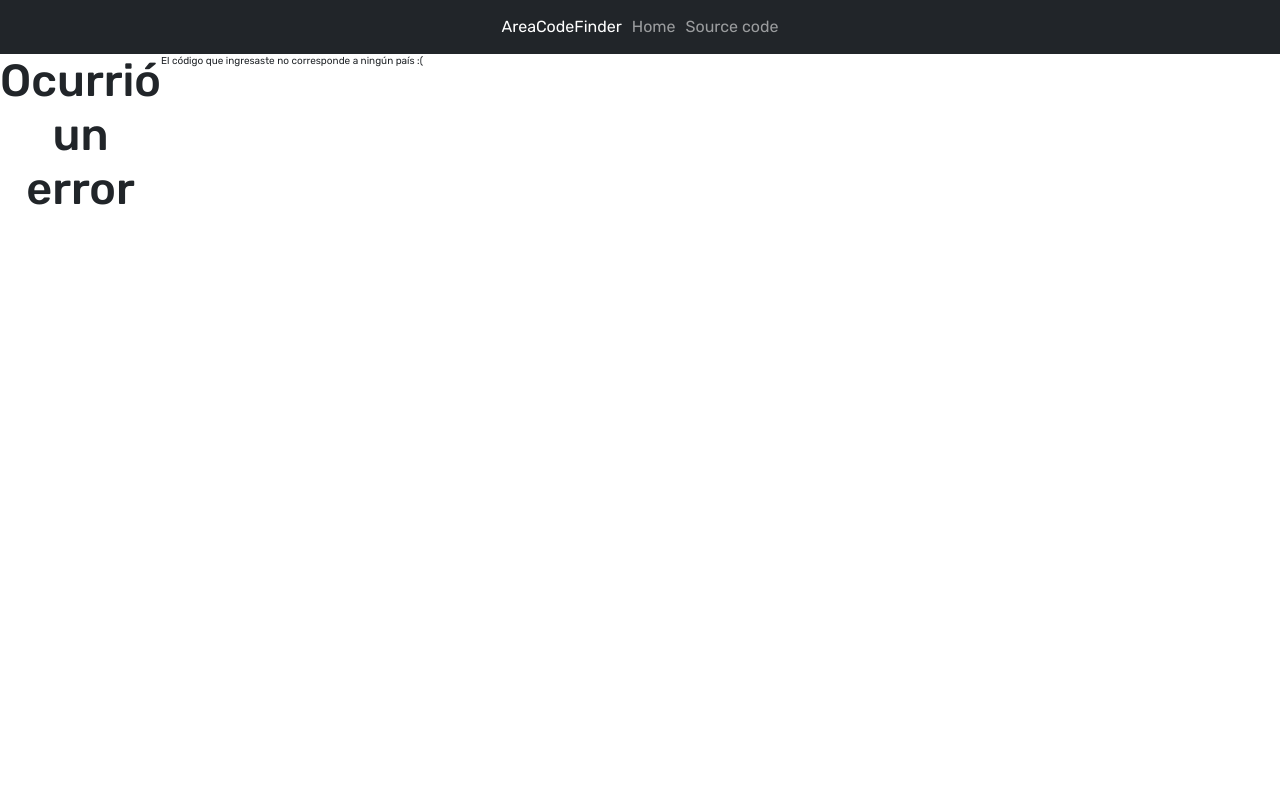
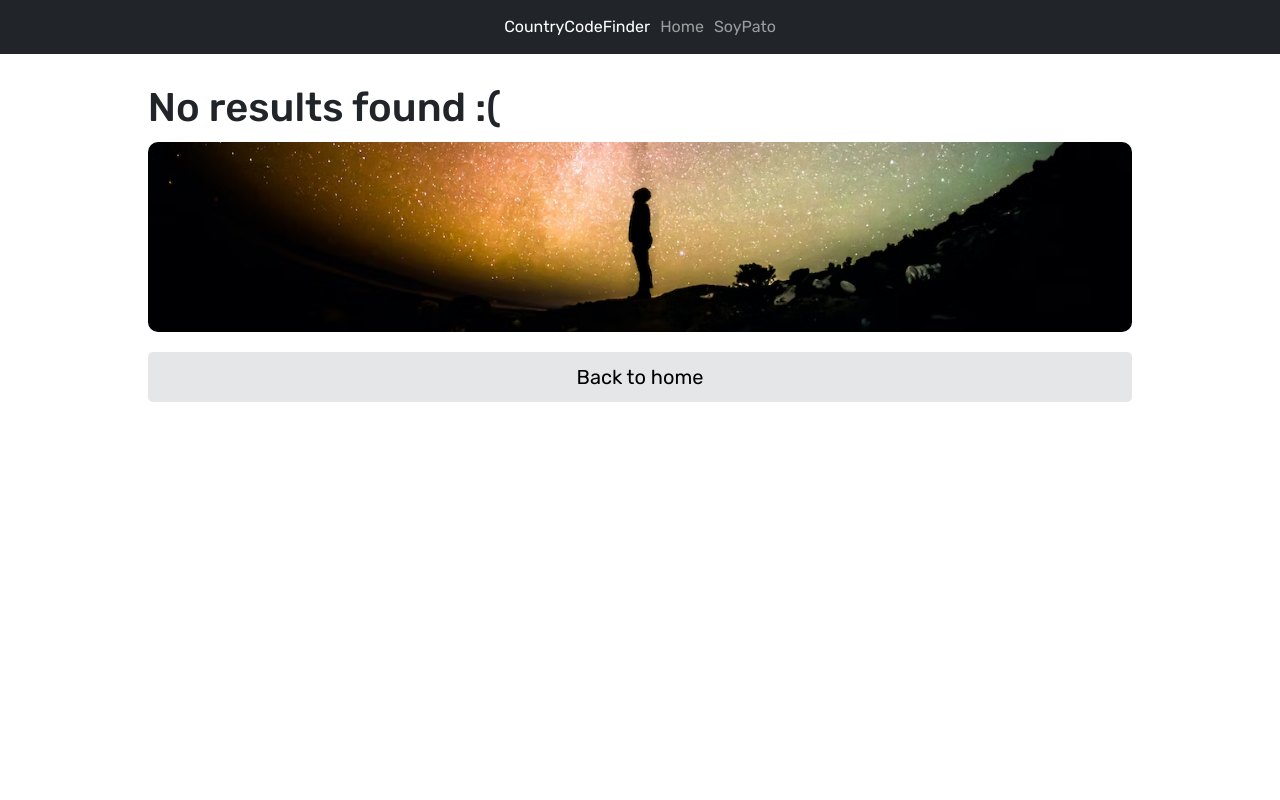
Before and after one commit to soypato/AreaCodeFinder, a Flask app: template templates/error.html in a window 1280 px wide. Run offline with Flask 2, Linux system fonts and the light colour scheme; the template is opened without the code that fills it, so the values that code supplies are empty.

Commit message:
add error.html

```diff
--- a/app.py
+++ b/app.py
@@ -13,10 +13,13 @@
         return render_template("index.html")
     if request.method == "POST":
         area_data_form = request.form.get("area_data_form")
+        if not area_data_form or area_data_form == 0:
+            message = "Please enter a valid area code."
+            return render_template("error.html", message=message)
         try:
             db_custom_instruction = cursor.execute("SELECT country FROM 'codes' WHERE code = ?", (area_data_form,)).fetchall()
             db_row_country = db_custom_instruction[0][0]
-            last_number = db_row_country
             return render_template("results.html", area_data_form=area_data_form, db_row_country=db_row_country)
         except IndexError as e:
-            return render_template("error.html")
+            message = "The code you entered does not correspond to any country."
+            return render_template("error.html",message=message)
--- a/static/css/mobile.css
+++ b/static/css/mobile.css
@@ -13,20 +13,38 @@
     font-size: 1.6rem;
     padding: 1rem 0;
 }
-body{
-}
+
 main{
     display: grid;
     grid-template-columns: .3fr 2fr .3fr;
 }
 .main-div-grid{
-    grid-area: 1 / 2;
+    grid-column-start: 2;
     margin-top: 2rem;
+}
+h1,h2{
+    margin-bottom: 2rem;
 }
 h1{
     font-size: 4.5rem;
-    margin-bottom: 2rem;
     text-align: center;
+}
+h2, .country_results{
+    font-size: 4rem;
+    margin-top: 1rem;
+    margin-bottom: 1rem;
+}
+.country_results{
+    text-align: center;
+}
+p{
+    font-size: 1.7rem;
+}
+a, a:hover{
+    text-decoration: none;
+}
+img{
+    max-width: 100%;
 }
 .description{
     font-size: 2rem;
@@ -43,7 +61,8 @@
     font-weight: 500;
     text-align: center;
     padding: 1rem;
-    border-radius: .5rem;
+    border-top-left-radius: .5rem;
+    border-bottom-left-radius: .5rem;
     border-style: none;
     font-size: 2.3rem;
     appearance: none;
@@ -57,9 +76,41 @@
     text-align: center;
 }
 #user_sender_code_country{
+    width: 30%;
+    border: none;
+    border-top-right-radius: .5rem;
+    border-bottom-right-radius: .5rem;
+
+}
+.user_form_code_country{
+    display: flex;
+}
+
+#world-img{
+    padding: 3rem;
     width: 100%;
-    margin-top: 1rem;
-    border-radius: 1rem;
-    border: none;
-    height: 2.4rem;
 }
+footer{
+    width: 100%;
+    background-color: #212529;
+}
+footer > p, footer > p > a{
+    color: #fff;
+    margin: none;
+}
+.a-button-default-style{
+    width: 100%;
+    background-color: #e5e6e7;
+    color: #000;
+    font-size: 2rem;
+    padding: 1rem;
+    border-radius: .5rem;
+}
+.a-button-default-style:hover{
+    color: #000;
+}
+.center{
+    display: block;
+    margin: auto;
+    text-align: center;
+}
--- a/templates/error.html
+++ b/templates/error.html
@@ -1,6 +1,10 @@
 {% extends "layout.html" %}
 
 {% block body %}
- <h1>Ocurrió un error</h1>
- <p>El código que ingresaste no corresponde a ningún país :(</p>
+<article class="main-div-grid">
+    <h2>No results found :(</h2>
+    <p>{{ message }}</p>
+    <img class="banner-img" src="static/img/photo-1444703686981-a3abbc4d4fe3.webp">
+    <a class="a-button-default-style center" href="/">Back to home</a>
+</article>
 {% endblock %}
--- a/templates/layout.html
+++ b/templates/layout.html
@@ -1,7 +1,7 @@
 <html lang="en">
     <head>
         <meta charset="UTF-8">
-        <title>AreaCodeFinder</title>
+        <title>CountryCodeFinder</title>
         <link href="https://cdn.jsdelivr.net/npm/bootstrap@5.2.3/dist/css/bootstrap.min.css" rel="stylesheet" integrity="sha384-rbsA2VBKQhggwzxH7pPCaAqO46MgnOM80zW1RWuH61DGLwZJEdK2Kadq2F9CUG65" crossorigin="anonymous">
         <link rel="stylesheet" href="static/css/mobile.css">
         <link rel="preconnect" href="https://fonts.googleapis.com">
@@ -19,13 +19,13 @@
                   <div class="collapse navbar-collapse justify-content-md-center" id="navbarsExample08">
                     <ul class="navbar-nav">
                       <li class="nav-item">
-                        <a class="nav-link active" aria-current="page" href="/">AreaCodeFinder</a>
+                        <a class="nav-link active" aria-current="page" href="">CountryCodeFinder</a>
                       </li>
                       <li class="nav-item">
                         <a class="nav-link" href="/">Home</a>
                       </li>
                       <li class="nav-item">
-                        <a class="nav-link">Source code</a>
+                        <a class="nav-link" href="https://github.com/soypato/CountyCodeFinder">SoyPato</a>
                       </li>
                     </ul>
                   </div>
@@ -38,6 +38,5 @@
         </main>
         <script src="https://cdn.jsdelivr.net/npm/bootstrap@5.2.3/dist/js/bootstrap.bundle.min.js" integrity="sha384-kenU1KFdBIe4zVF0s0G1M5b4hcpxyD9F7jL+jjXkk+Q2h455rYXK/7HAuoJl+0I4" crossorigin="anonymous"></script>
     </body>
-    <footer>
-    </footer>
+
 </html>
```
Also changed, not shown: templates/index.html (+10 -5 lines), templates/results.html (+6 -4 lines), static/img/map.webp (added), static/img/photo-1444703686981-a3abbc4d4fe3.webp (added).
